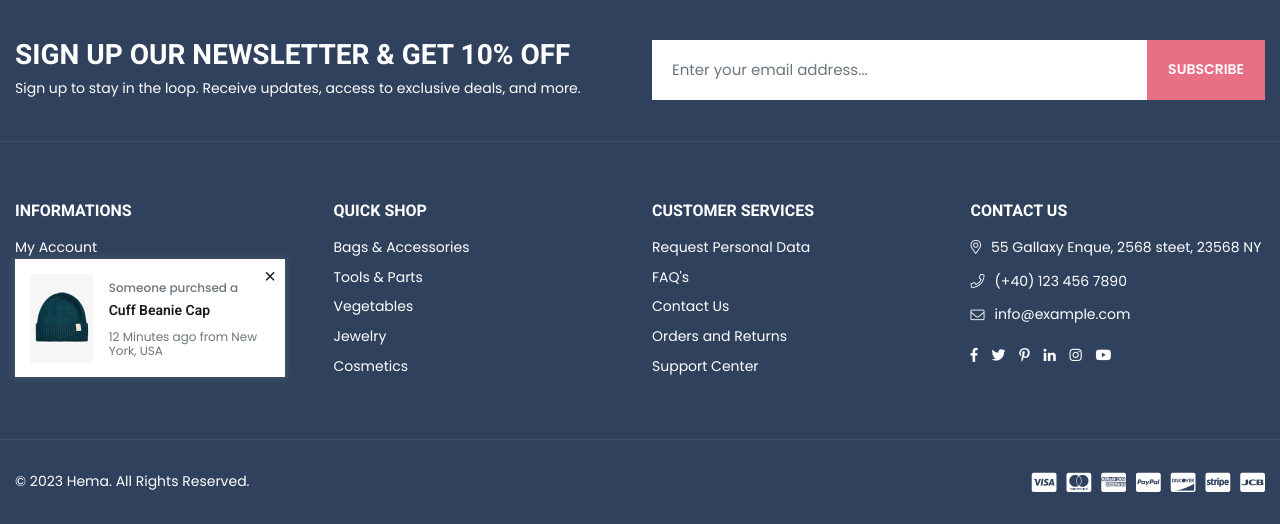
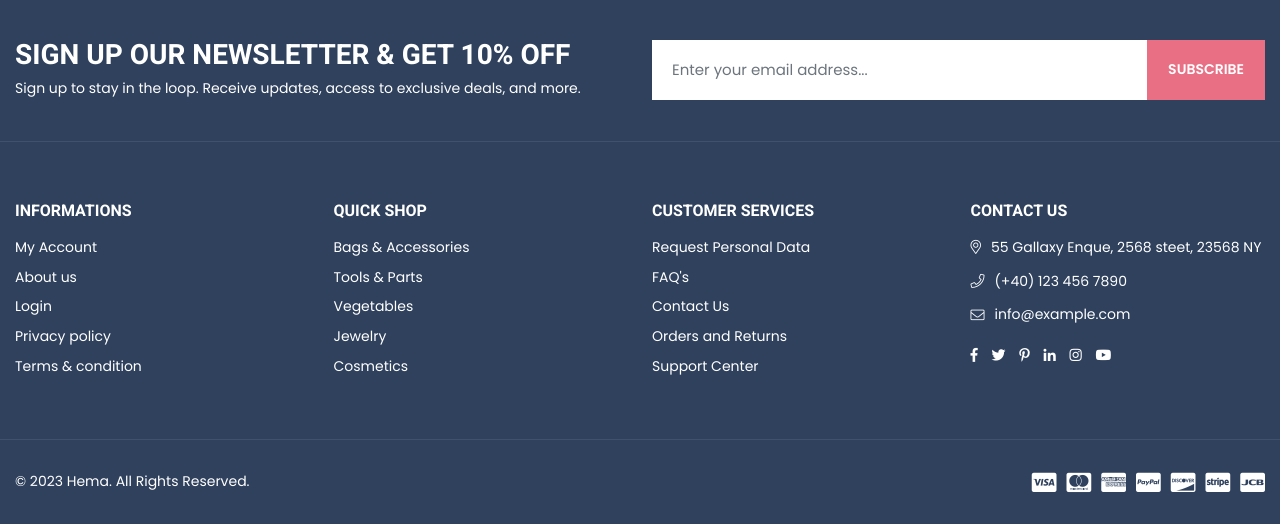
Before and after one commit to shabeeb942/ecommerce, a Django app: page /category/ in a window 1280 px wide. Shown: the part 407-931 px from the top of the page. Run offline with Django 4.2, Linux system fonts and the light colour scheme; data that the repository does not hold is empty; some libraries are stand-ins or nearby versions; some web fonts are replaced.

Commit message:
category image added

```diff
--- a/products/models.py
+++ b/products/models.py
@@ -4,7 +4,7 @@ from django.db import models
 
 class Categories(models.Model):
     category = models.CharField(max_length=120)
-
+    image = models.ImageField(upload_to="categories/")
 
     class Meta:
         verbose_name = 'Category'
@@ -18,6 +18,7 @@ class Categories(models.Model):
 class SubCategories(models.Model):
     category = models.ForeignKey(Categories, on_delete=models.CASCADE)
     sub_category = models.CharField(max_length=120)
+    image = models.ImageField(upload_to="sub_categories/")
 
 
     class Meta:
--- a/templates/products/category.html
+++ b/templates/products/category.html
@@ -26,7 +26,7 @@
 
                         <div class="category-item col-item zoomscal-hov">
                             <a href="shop-left-sidebar.html" class="category-link clr-none">
-                                <div class="zoom-scal zoom-scal-nopb"><img class="blur-up lazyload w-100" data-src="{% static 'assets/images/collection/sub-collection1.jpg' %}" src="{% static 'assets/images/collection/sub-collection1.jpg' %}" alt="collection" title="" width="365" height="365" /></div>
+                                <div class="zoom-scal zoom-scal-nopb"><img class="blur-up lazyload w-100" data-src="{{category.image.url}}" src="{% static 'assets/images/collection/sub-collection1.jpg' %}" alt="collection" title="" width="365" height="365" /></div>
                                 <div class="details mt-3 d-flex justify-content-between align-items-center">
                                     <h4 class="category-title mb-0">{{ category.category }}</h4>
                                     <p class="counts">20 Items</p>
--- a/templates/products/partials/footer.html
+++ b/templates/products/partials/footer.html
@@ -471,58 +471,3 @@
     </div>
 </div>
 <!--End Product Quickview Modal-->
-
-<!--Product Promotion Popup-->
-<div class="product-notification mobile-hide" id="dismiss">
-    <span class="close" aria-hidden="true"><i class="icon anm anm-times-r"></i></span>
-    <div class="media d-flex align-items-center">
-        <a href="product-layout1.html" class="mediaImg"><img class="w-100 h-100 blur-up lazyload" src="{% static 'images/products/product2-120x170.jpg' %}" data-src="{% static 'images/products/product2-120x170.jpg' %}" alt="Cuff Beanie Cap" width="120" height="170" /></a>
-        <div class="media-body ms-3">
-            <p class="smtlt mb-0">Someone purchsed a</p>
-            <h5 class="pname"><a href="product-layout1.html">Cuff Beanie Cap</a></h5>
-            <p class="detail">12 Minutes ago from New York, USA</p>
-        </div>
-    </div>
-</div>
-<!--End Product Promotion Popup-->
-
-<!--Newsletter Modal-->
-<div class="newsletter-modal style3 modal fade" id="newsletter_modal" tabindex="-1" aria-hidden="true">
-    <div class="modal-dialog modal-lg modal-dialog-centered">
-        <div class="modal-content border-0">
-            <div class="modal-body p-0">
-                <button type="button" class="btn-close" data-bs-dismiss="modal" aria-label="Close"></button>
-                <div class="newsletter-wrap d-flex flex-column">
-                    <div class="newsltr-img d-none d-sm-none d-md-block">
-                        <img class="rounded-bottom-0 blur-up lazyload" data-src="{% static 'images/newsletter/newsletter-s6.webp' %}" src="{% static 'images/newsletter/newsletter-s6.webp' %}" alt="Join Our Newsletter Get 20% OFF First Order" title="Join Our Newsletter Get 20% OFF First Order" width="582" height="202" />
-                    </div>
-                    <div class="newsltr-text text-center">
-                        <div class="wraptext mw-100">
-                            <h2 class="title text-transform-none">Join Our Newsletter <br>Get 20% OFF First Order</h2>
-                            <p class="text">Stay Informed! Monthly Tips, Tracks and Discount.</p>
-                            <form action="#" method="post" class="mcNewsletter mb-3">
-                                <div class="input-group">
-                                    <input type="email" class="form-control input-group-field newsletter-input" name="email" value="" placeholder="Enter your email address..." required />
-                                    <button type="submit" class="input-group-btn btn btn-secondary newsletter-submit" name="commit">Subscribe</button>
-                                </div>
-                            </form>
-                            <ul class="list-inline social-icons d-inline-flex justify-content-center mb-3 w-100">
-                                <li class="list-inline-item"><a href="#" data-bs-toggle="tooltip" data-bs-placement="top" title="Facebook"><i class="icon anm anm-facebook-f"></i></a></li>
-                                <li class="list-inline-item"><a href="#" data-bs-toggle="tooltip" data-bs-placement="top" title="Twitter"><i class="icon anm anm-twitter"></i></a></li>
-                                <li class="list-inline-item"><a href="#" data-bs-toggle="tooltip" data-bs-placement="top" title="Pinterest"><i class="icon anm anm-pinterest-p"></i></a></li>
-                                <li class="list-inline-item"><a href="#" data-bs-toggle="tooltip" data-bs-placement="top" title="Linkedin"><i class="icon anm anm-linkedin-in"></i></a></li>
-                                <li class="list-inline-item"><a href="#" data-bs-toggle="tooltip" data-bs-placement="top" title="Instagram"><i class="icon anm anm-instagram"></i></a></li>
-                                <li class="list-inline-item"><a href="#" data-bs-toggle="tooltip" data-bs-placement="top" title="Youtube"><i class="icon anm anm-youtube"></i></a></li>
-                            </ul>
-                            <div class="customCheckbox checkboxlink clearfix justify-content-center">
-                                <input id="dontshow" name="newsPopup" type="checkbox" />
-                                <label for="dontshow" class="mb-0">Don't show this popup again</label>
-                            </div>
-                        </div>
-                    </div>
-                </div>
-            </div>
-        </div>
-    </div>
-</div>
-<!--End Newsletter Modal-->
```
Also changed, not shown: media/categories/sub-collection1.jpg (added), media/categories/sub-collection2.jpg (added), products/migrations/0007_alter_categories_options_alter_subcategories_options_and_more.py (added), products/migrations/0008_subcategories_image.py (added).
